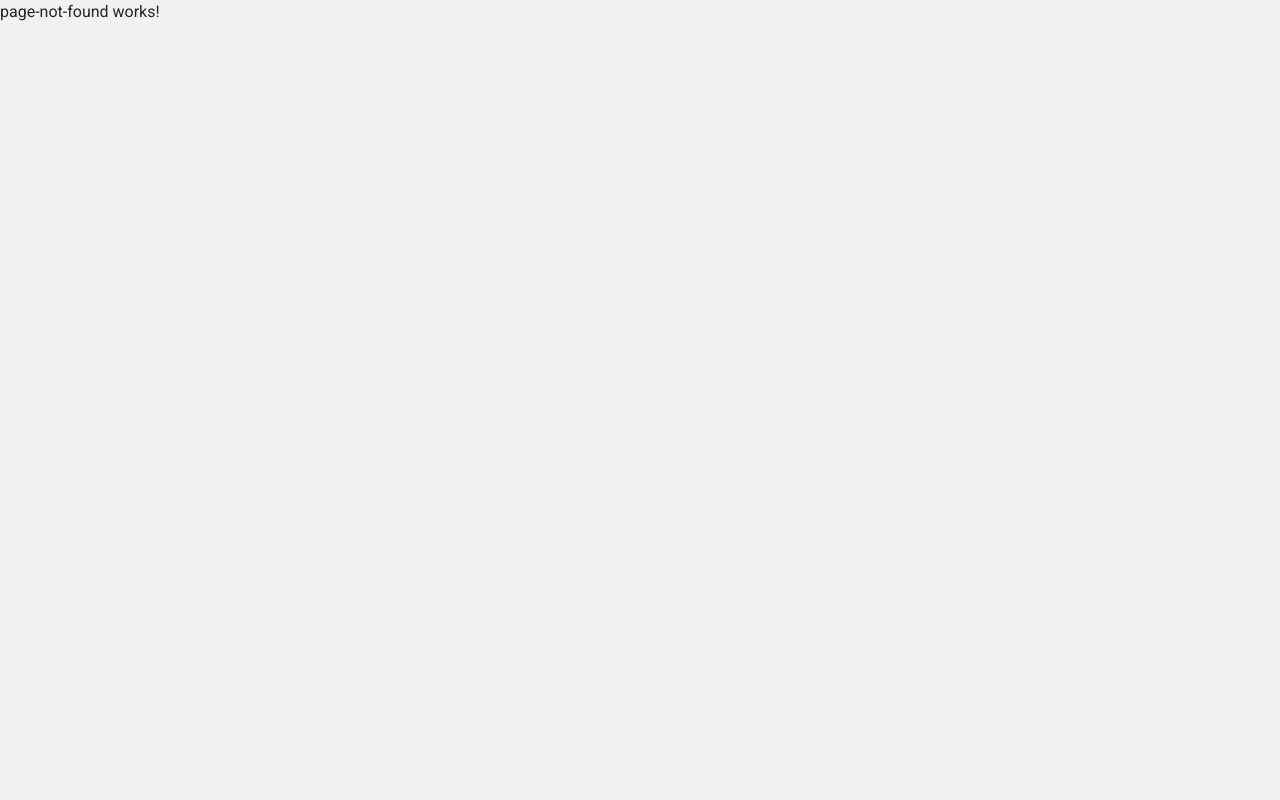
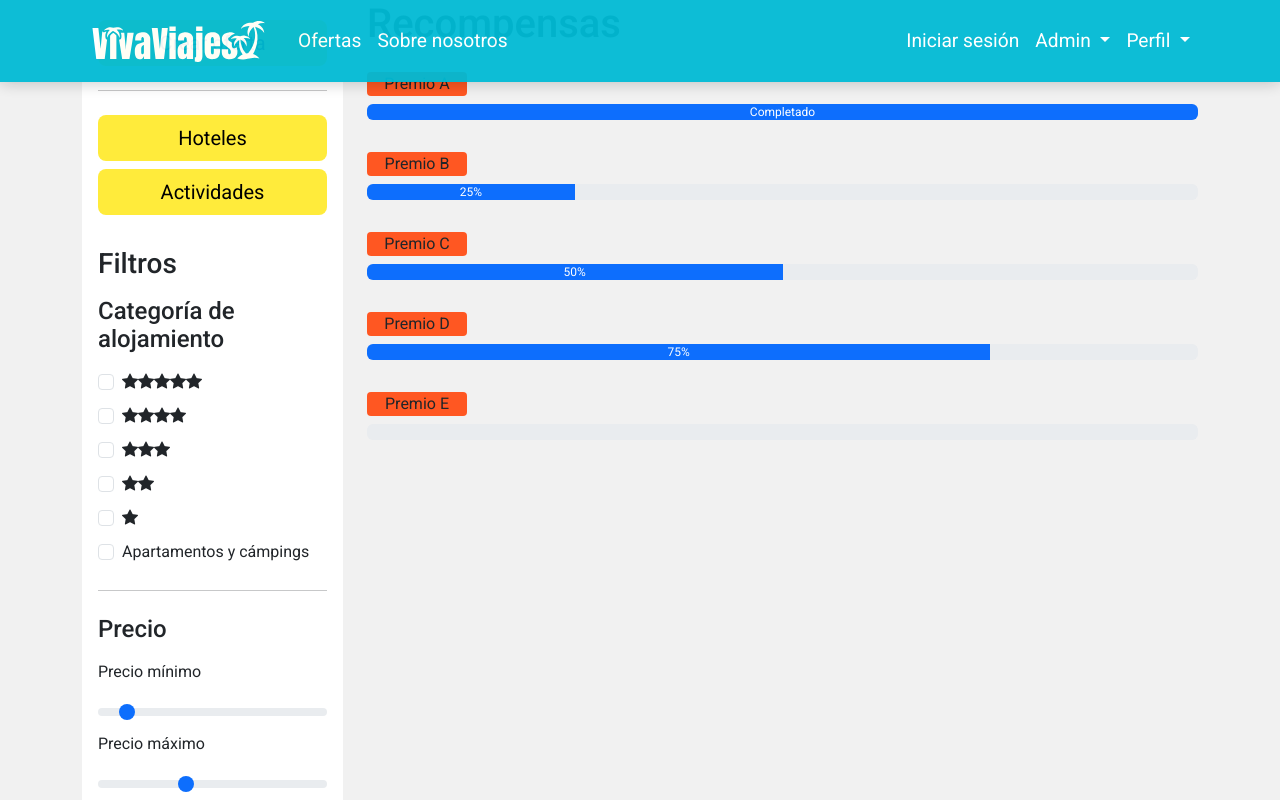
Before and after one commit to santiarroyave/team1-fe-gc-proyecto-final-frontend, an Angular app: page /recompensas in a window 1280 px wide. Shown: the top 800 px of the page. Built offline with nearby package versions, Linux system fonts and the light colour scheme.

Commit message:
feat(Recompensas): add barras de progreso con premios

```diff
--- a/src/app/app-routing.module.ts
+++ b/src/app/app-routing.module.ts
@@ -19,6 +19,7 @@ import { EditarHotelComponent } from './components/admin/hoteles/editar-hotel/ed
 import { PasoUnoComponent } from './components/pasarela-pago/paso-uno/paso-uno.component';
 import { PasoDosComponent } from './components/pasarela-pago/paso-dos/paso-dos.component';
 import { PerfilComponent } from './components/perfil/perfil.component';
+import { RecompensasComponent } from './components/recompensas/recompensas.component';
 
 
 const routes: Routes = [
@@ -31,6 +32,7 @@ const routes: Routes = [
   {path:"favoritos", component: FavoritosComponent},
   {path:"favoritos/:id", component: OfertaDetalleComponent},
   {path:"reservas", component: ReservasComponent},
+  {path:"recompensas", component: RecompensasComponent},
   {path:"reservas/:id", component: OfertaDetalleComponent},
   {path:"checkout", component:CheckoutComponent},
   {path:"paso-1/:id", component:PasoUnoComponent},
--- a/src/app/app.module.ts
+++ b/src/app/app.module.ts
@@ -40,6 +40,7 @@ import { RegisterComponent } from './components/auth/register/register.component
 import { HotelItemComponent } from './components/admin/hoteles/hotel-item/hotel-item.component';
 import { ActividadItemComponent } from './components/admin/actividades/actividad-item/actividad-item.component';
 import { PerfilComponent } from './components/perfil/perfil.component';
+import { RecompensasComponent } from './components/recompensas/recompensas.component';
 
 export const MY_DATE_FORMATS = {
   parse: {
@@ -83,7 +84,8 @@ export const MY_DATE_FORMATS = {
     RegisterComponent,
     HotelItemComponent,
     ActividadItemComponent,
-    PerfilComponent
+    PerfilComponent,
+    RecompensasComponent
   ],
   imports: [
     BrowserModule,
--- /dev/null
+++ b/src/app/components/recompensas/recompensas.component.css
@@ -0,0 +1,5 @@
+.lbl-1{
+    width: 100px;
+    text-align: center;
+    border-radius: 4px;
+}
--- /dev/null
+++ b/src/app/components/recompensas/recompensas.component.html
@@ -0,0 +1,36 @@
+<!-- Esto es el menu horizontal -->
+ <app-navbar-h></app-navbar-h>
+<div class="container">
+    <!-- Aqui va el menu vertical -->
+    <div class="row">
+        <app-navbar-v class="col col-12 col-lg-3"></app-navbar-v>
+        <div class="col col-12 col-lg-9">
+            <h1>Recompensas</h1>
+            <div>
+                <label class="form-label lbl-1 mt-3 botonNaranja">Premio A</label>
+                <div class="progress mb-3" role="progressbar" aria-valuenow="0" aria-valuemin="0" aria-valuemax="100">
+                    <div class="progress-bar" style="width: 100%">Completado</div>
+                </div>
+                <label class="form-label lbl-1 mt-3 botonNaranja">Premio B</label>
+                <div class="progress mb-3" role="progressbar" aria-valuenow="25" aria-valuemin="0" aria-valuemax="100">
+                    <div class="progress-bar" style="width: 25%">25%</div>
+                </div>
+                <label class="form-label lbl-1 mt-3 botonNaranja">Premio C</label>
+                <div class="progress mb-3" role="progressbar" aria-valuenow="50" aria-valuemin="0" aria-valuemax="100">
+                    <div class="progress-bar" style="width: 50%">50%</div>
+                </div>
+                <label class="form-label lbl-1 mt-3 botonNaranja">Premio D</label>
+                <div class="progress mb-3" role="progressbar" aria-valuenow="75" aria-valuemin="0" aria-valuemax="100">
+                    <div class="progress-bar" style="width: 75%">75%</div>
+                </div>
+                <label class="form-label lbl-1 mt-3 botonNaranja">Premio E</label>
+                <div class="progress mb-3" role="progressbar" aria-valuenow="100" aria-valuemin="0" aria-valuemax="100">
+                    <div class="progress-bar" style="width: 0%">0%</div>
+                </div>
+            </div>
+        </div>
+    </div>
+</div>
+
+<!-- Aqui va el footer -->
+<app-footer></app-footer>
--- /dev/null
+++ b/src/app/components/recompensas/recompensas.component.ts
@@ -0,0 +1,36 @@
+import { Component, HostListener } from '@angular/core';
+
+@Component({
+  selector: 'app-recompensas',
+  templateUrl: './recompensas.component.html',
+  styleUrls: ['./recompensas.component.css']
+})
+export class RecompensasComponent {
+  menuColapsado = false;
+  // Escucha el evento 'resize' en la ventana del navegador (host).
+  // Cuando la ventana cambia de tamaño (por ejemplo, se cambia el tamaño de la pantalla o se rota el dispositivo móvil),
+  // se ejecuta la función 'onResize()'.
+  // El parámetro '$event' captura los datos del evento que contiene información sobre el cambio de tamaño de la ventana.
+  @HostListener('window:resize', ['$event'])
+  onResize(event: any) {
+    this.detectScreenSize();
+  }
+
+  ngOnInit(): void {
+    // Detecta el tamaño de la pantalla para colapsar el menu
+    this.detectScreenSize();
+
+  }
+
+  // Esta función detecta cuando la pantalla llega al limite de colapsamiento del menu
+  detectScreenSize() {
+    let windowWidth = window.innerWidth;
+    let limite = 992;
+
+    if(windowWidth < limite){
+      this.menuColapsado = true;
+    }else{
+      this.menuColapsado = false;
+    }
+  }
+}
```
Also changed, not shown: 1 other file (tests, documents, lock files or other folders).
